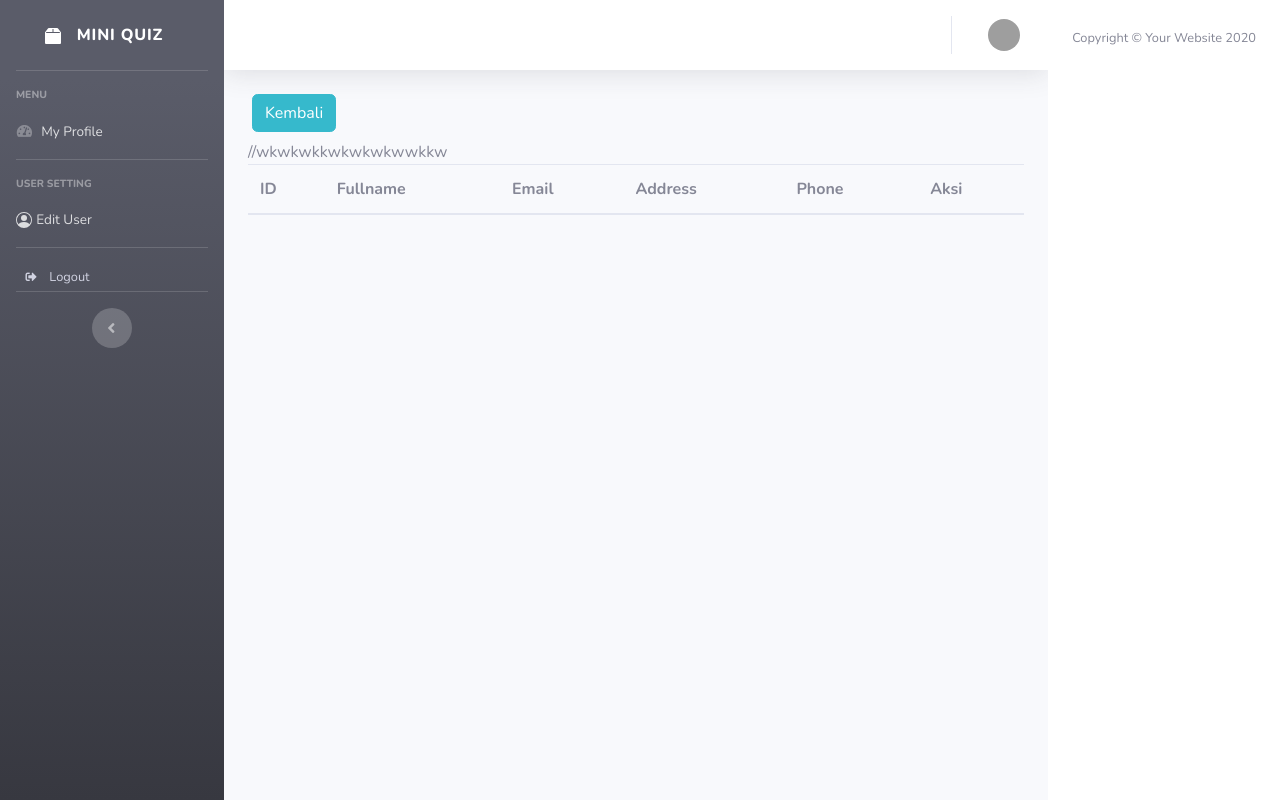
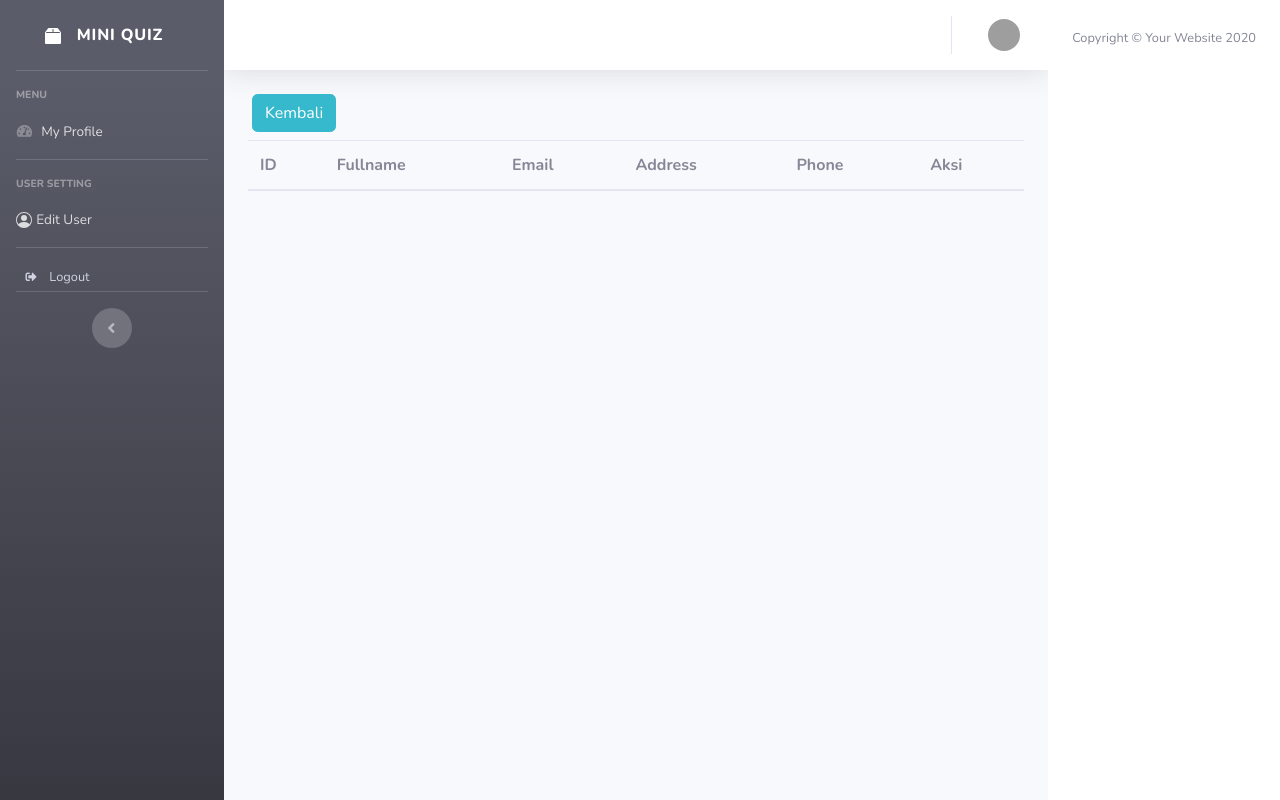
Before and after one commit to wllmjoxx/magang_ict, a CodeIgniter app: page /miniquiz_ci3/index.php/user/hapus in a window 1280 px wide. Run offline with CodeIgniter, Linux system fonts and the light colour scheme; data that the repository does not hold is empty; grey boxes are pictures that could not be loaded.

Commit message:
commit on main

```diff
--- a/application/views/user/fungsi.php
+++ b/application/views/user/fungsi.php
@@ -6,4 +6,4 @@ function bersihkan_input($data) {
 
     return $data;
 }
-?>//wkwkwkkwkwkwkwwkkw
+?>
```
